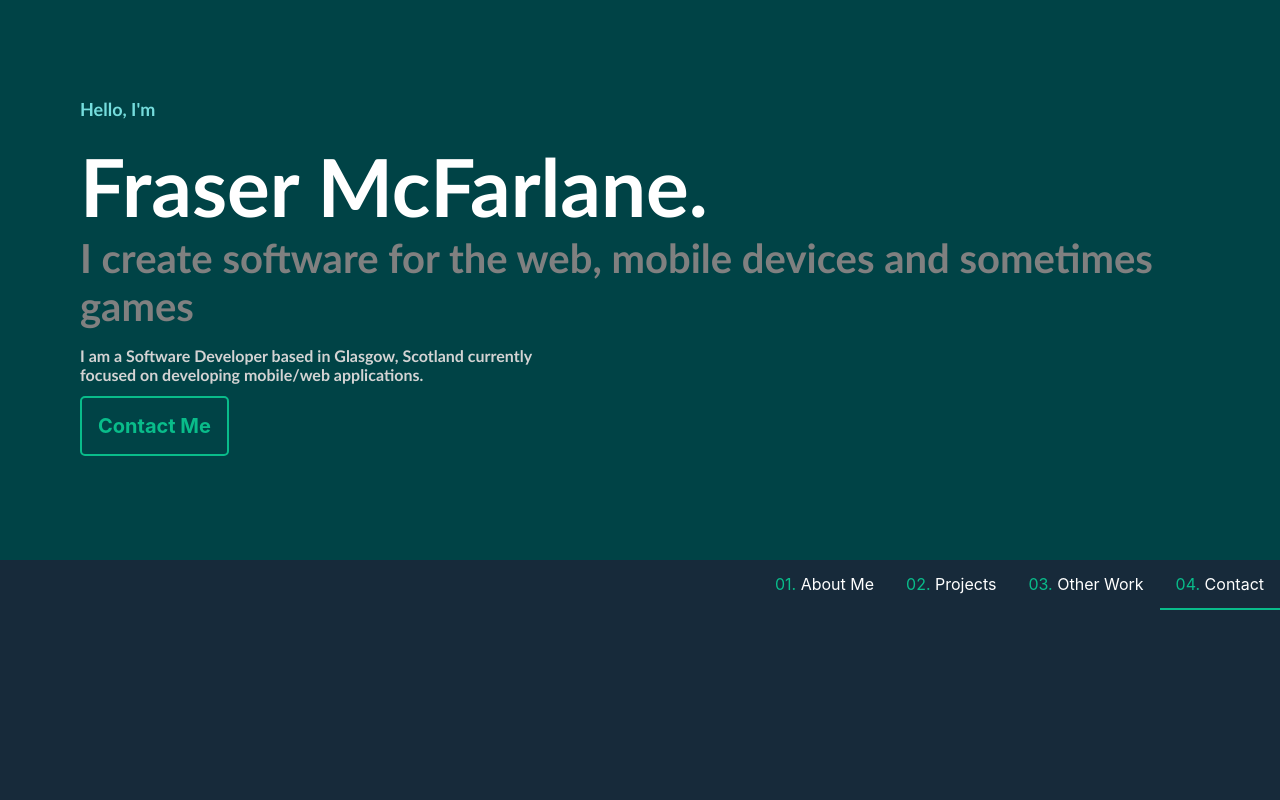
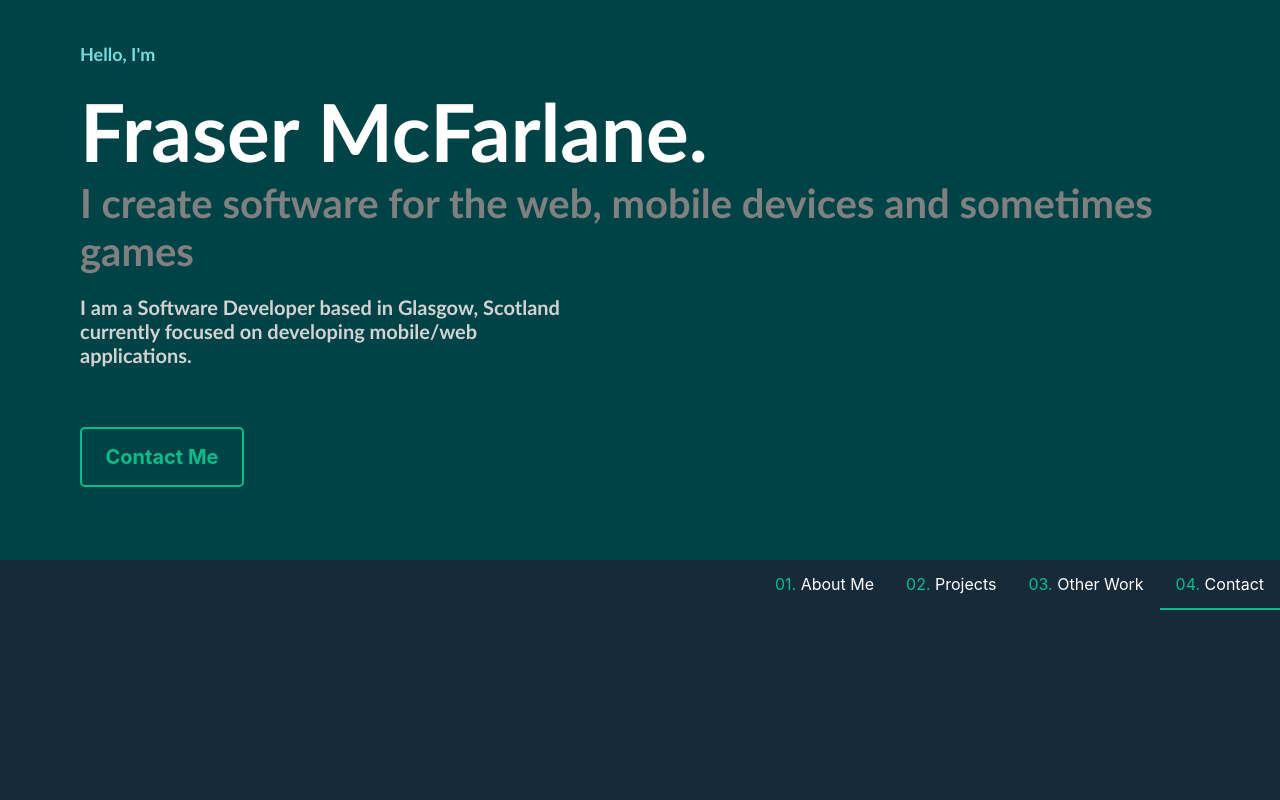
Before and after one commit to fmcfar200/personal-site, a React (Create React App) app: page / in a window 1280 px wide. Shown: the top 800 px of the page. Built offline with nearby package versions, Linux system fonts and the light colour scheme.

Commit message:
header refactor + minor fixes

```diff
--- a/src/App.css
+++ b/src/App.css
@@ -9,43 +9,6 @@
   background-color: var(--tertiary-color);
 
   padding: 40px;
-}
-
-.header {
-  font-family: "Gill Sans", "Gill Sans MT", Calibri, "Trebuchet MS", sans-serif;
-  display: block;
-  height: 50vh;
-  padding: 40px 20px 40px 20px;
-  background-color: var(--other-color);
-}
-
-.header .header-text-1 {
-  font-size: 18px;
-  font-weight: bold;
-  color: var(--main-color);
-}
-
-.header .header-text-2 {
-  color: white;
-  font-size: 50px;
-  font-weight: bold;
-  margin: 0 0 0 0;
-}
-
-.header .header-text-3 {
-  color: grey;
-  font-size: 35px;
-  font-weight: bold;
-  margin: 0 0 0 0;
-}
-
-.header .header-text-4 {
-  color: lightgray;
-  font-size: 16px;
-  font-weight: bold;
-  margin: 8 0 0 0;
-  text-align: start;
-  max-width: 500px;
 }
 
 :root {
@@ -65,31 +28,4 @@ html {
   .App {
     padding: 80px;
   }
-
-  .header {
-    padding: 20px;
-    height: 50vh;
-  }
-
-  .header .header-text-1 {
-    font-size: 18px;
-  }
-
-  .header .header-text-2 {
-    font-size: 80px;
-  }
-
-  .header .header-text-3 {
-    font-size: 40px;
-  }
-
-  .header .header-text-4 {
-    font-size: 16px;
-  }
 }
-
-@media only screen and (min-width: 900px) {
-  .header {
-    padding: 80px;
-  }
-}
--- a/src/App.js
+++ b/src/App.js
@@ -4,27 +4,15 @@ import MyProjects from "./components/myProjects";
 import OtherProjects from "./components/otherProjects";
 import NavBar from "./components/navbar";
 import MobileNavbar from "./components/mobileNavbar";
+import ContactMe from "./components/contactMe";
 import "./App.css";
-import Heading from "./components/heading";
-import ContactMe from "./components/contactMe";
-import ContactButton from "./components/contactButton";
+import Header from "./components/header";
 
 function App() {
   return (
     <React.Fragment>
       <MobileNavbar />
-      <div className="header">
-        <p className="header-text-1">Hello, I'm</p>
-        <p className="header-text-2">Fraser McFarlane.</p>
-        <p className="header-text-3">
-          I create software for the web, mobile devices and sometimes games
-        </p>
-        <p className="header-text-4" style={{ marginBottom: "30px" }}>
-          I am a Software Developer based in Glasgow, Scotland currently focused
-          on developing mobile/web applications.
-        </p>
-        <ContactButton />
-      </div>
+      <Header />
       <NavBar />
       <main className="App">
         <AboutMe />
--- /dev/null
+++ b/src/components/header.jsx
@@ -0,0 +1,22 @@
+import React from "react";
+import ContactButton from "./contactButton";
+import "../styles/header.css";
+
+const Header = () => {
+  return (
+    <div className="header">
+      <p className="header-text-1">Hello, I'm</p>
+      <p className="header-text-2">Fraser McFarlane.</p>
+      <p className="header-text-3">
+        I create software for the web, mobile devices and sometimes games
+      </p>
+      <p className="header-text-4" style={{ marginBottom: "30px" }}>
+        I am a Software Developer based in Glasgow, Scotland currently focused
+        on developing mobile/web applications.
+      </p>
+      <ContactButton />
+    </div>
+  );
+};
+
+export default Header;
--- a/src/styles/contactMe.css
+++ b/src/styles/contactMe.css
@@ -110,7 +110,7 @@
   color: white;
 }
 
-.fa-github {
+.social-container .fa-github {
   color: white;
   background: #24292e;
 }
--- /dev/null
+++ b/src/styles/header.css
@@ -0,0 +1,78 @@
+.header {
+  font-family: "Gill Sans", "Gill Sans MT", Calibri, "Trebuchet MS", sans-serif;
+  display: flex;
+  flex-direction: column;
+  justify-content: center;
+  height: 50vh;
+  padding: 40px 20px 40px 20px;
+  background-color: var(--other-color);
+}
+
+.header .header-text-1 {
+  font-size: 18px;
+  font-weight: bold;
+  color: var(--main-color);
+  margin-top: 0;
+}
+
+.header .header-text-2 {
+  color: white;
+  font-size: 50px;
+  font-weight: bold;
+  margin: 0 0 0 0;
+}
+
+.header .header-text-3 {
+  color: grey;
+  font-size: 30px;
+  font-weight: bold;
+  margin: 0 0 0 0;
+}
+
+.header .header-text-4 {
+  color: lightgray;
+  font-size: 16px;
+  font-weight: bold;
+  margin: 8 0 0 0;
+  text-align: start;
+  max-width: 500px;
+}
+
+.header .contact_button {
+  width: 6rem;
+  align-self: flex-start;
+  text-align: center;
+}
+
+@media only screen and (min-width: 768px) {
+  .header {
+    padding: 20px;
+    height: 50vh;
+  }
+
+  .header .header-text-1 {
+    font-size: 18px;
+  }
+
+  .header .header-text-2 {
+    font-size: 80px;
+  }
+
+  .header .header-text-3 {
+    font-size: 40px;
+  }
+
+  .header .header-text-4 {
+    font-size: 16px;
+  }
+}
+
+@media only screen and (min-width: 900px) {
+  .header {
+    padding: 80px;
+  }
+
+  .header .header-text-4 {
+    font-size: 20px;
+  }
+}
```
